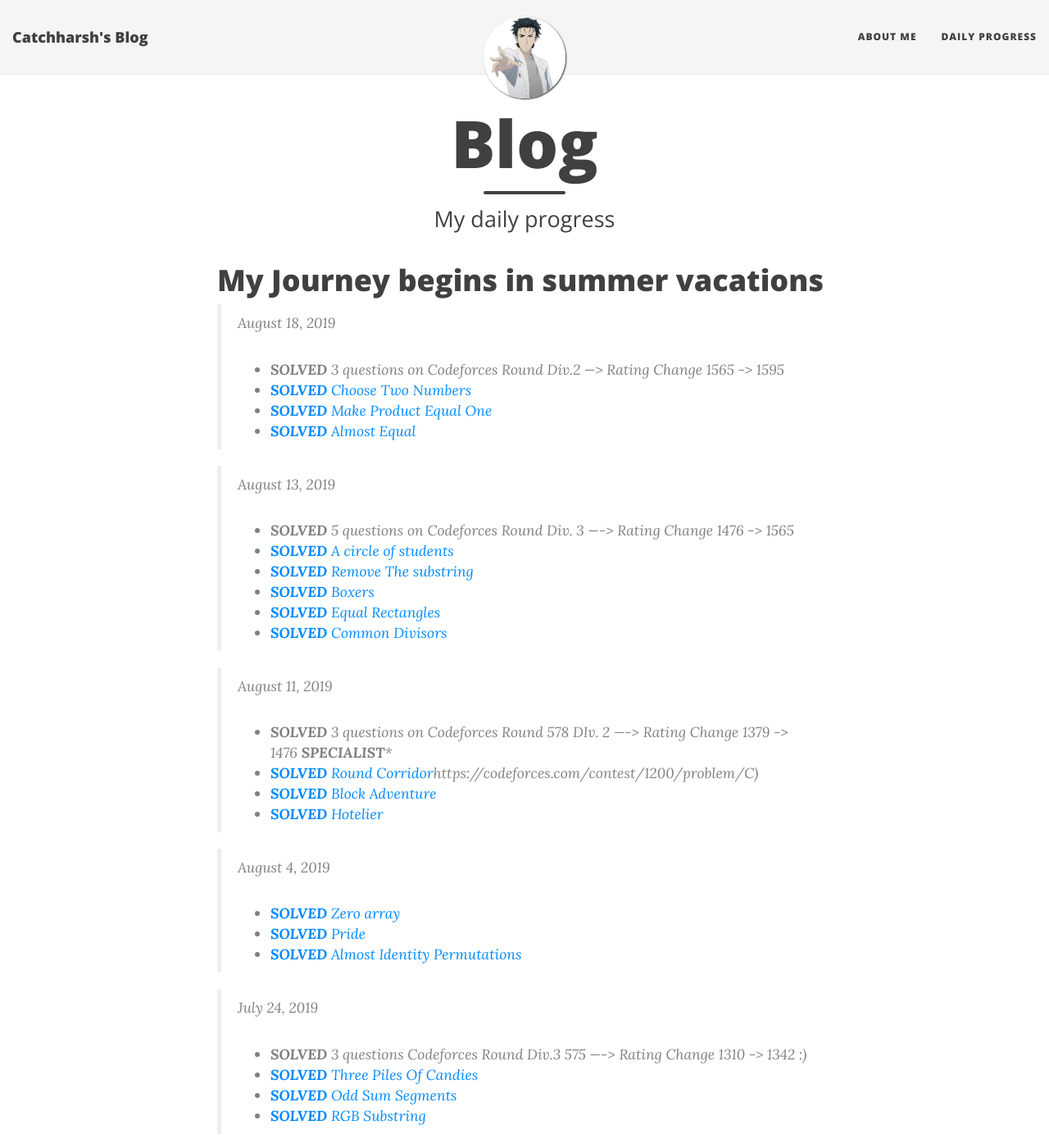
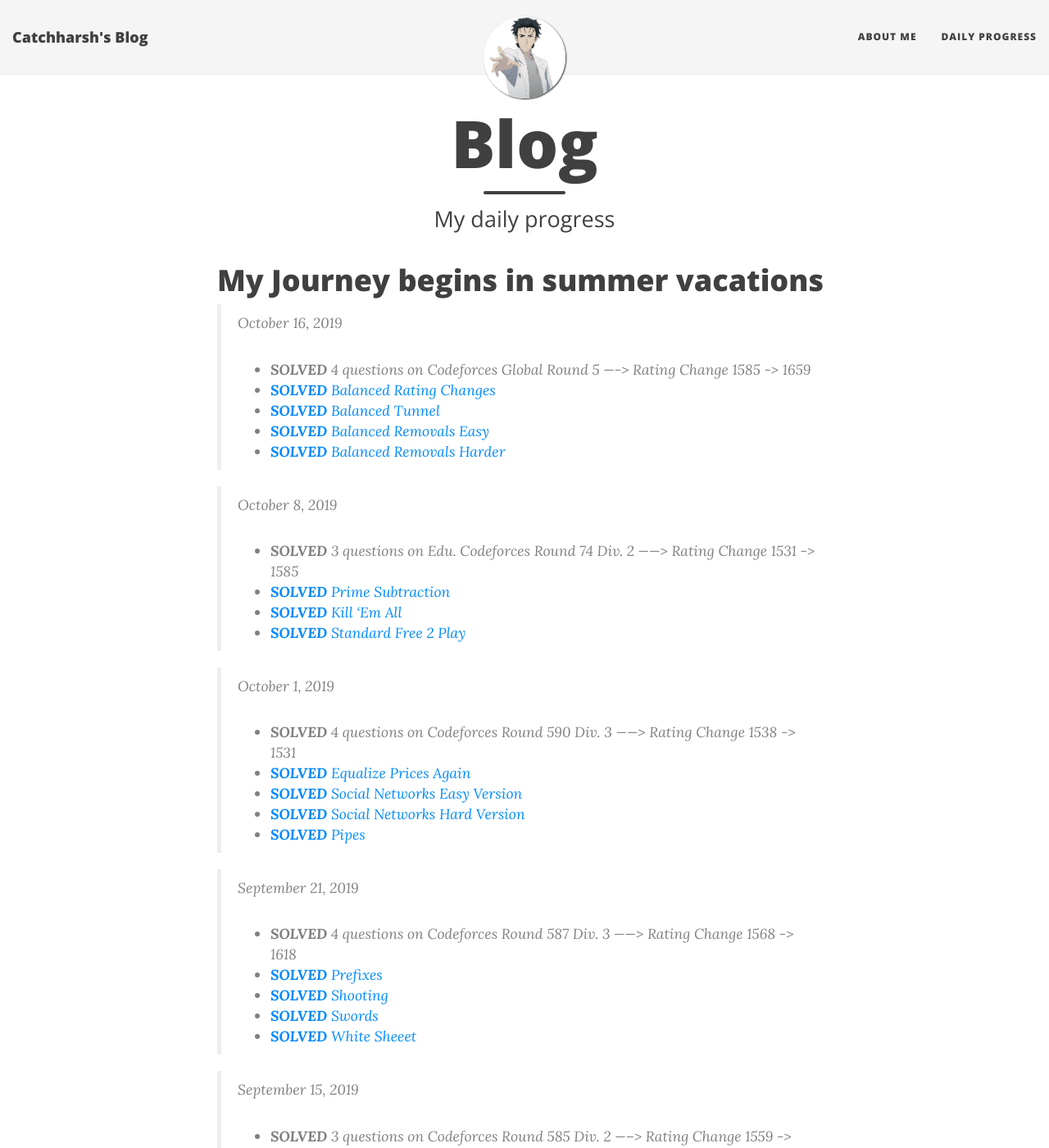
Before and after one commit to developer22-university/catchharsh.github.io, a Jekyll site: the page built from blog.md, in a window 1280 px wide and 1400 px high. Shown: the whole window at 82% size. Built offline with Jekyll 4.4.1, drawn with Linux system fonts in a browser that asks for light colours; nearby versions of some CDN libraries; some of the changed text lies outside the part shown.

Commit message:
Update blog.md

```diff
--- a/blog.md
+++ b/blog.md
@@ -4,6 +4,51 @@ title: Blog
 subtitle: My daily progress
 ---
 # My Journey begins in summer vacations
+
+>October 16, 2019
+ - **SOLVED** _4 questions on Codeforces Global Round 5 ----> Rating Change 1585 -> 1659_
+ - [**SOLVED**](http://codeforces.com/contest/1237/submission/62690981) [_Balanced Rating Changes_](http://codeforces.com/contest/1237/problem/A)
+ - [**SOLVED**](http://codeforces.com/contest/1237/submission/62696224) [_Balanced Tunnel_](http://codeforces.com/contest/1237/problem/B)
+ - [**SOLVED**](http://codeforces.com/contest/1237/submission/62717032) [_Balanced Removals Easy_](http://codeforces.com/contest/1237/problem/C1)
+ - [**SOLVED**](http://codeforces.com/contest/1237/submission/62717178) [_Balanced Removals Harder_](http://codeforces.com/contest/1237/problem/C2)
+
+>October 8, 2019
+ - **SOLVED** _3 questions on Edu. Codeforces Round 74 Div. 2  ------> Rating Change 1531 -> 1585_
+ - [**SOLVED**](http://codeforces.com/contest/1238/submission/62121143) [_Prime Subtraction_](http://codeforces.com/contest/1238/problem/A)
+ - [**SOLVED**](http://codeforces.com/contest/1238/submission/62130073) [_Kill 'Em All_](http://codeforces.com/contest/1238/problem/B)
+ - [**SOLVED**](http://codeforces.com/contest/1238/submission/62145874) [_Standard Free 2 Play_](http://codeforces.com/contest/1238/problem/C)
+
+>October 1, 2019
+ - **SOLVED** _4 questions on Codeforces Round 590 Div. 3 ------> Rating Change 1538 -> 1531_
+ - [**SOLVED**](http://codeforces.com/contest/1234/submission/61619664) [_Equalize Prices Again_](http://codeforces.com/contest/1234/problem/A)
+ - [**SOLVED**](http://codeforces.com/contest/1234/submission/61630023) [_Social Networks Easy Version_](http://codeforces.com/contest/1234/problem/B1)
+ - [**SOLVED**](http://codeforces.com/contest/1234/submission/61632228) [_Social Networks Hard Version_](http://codeforces.com/contest/1234/problem/B2)
+ - [**SOLVED**](http://codeforces.com/contest/1234/submission/61658130) [_Pipes_](http://codeforces.com/contest/1234/problem/C)
+
+>September 21, 2019
+ - **SOLVED** _4 questions on Codeforces Round 587 Div. 3 ------>  Rating Change 1568 -> 1618_
+ - [**SOLVED**](http://codeforces.com/contest/1216/submission/60966544) [_Prefixes_](http://codeforces.com/contest/1216/problem/A)
+ - [**SOLVED**](http://codeforces.com/contest/1216/submission/60969849) [_Shooting_](http://codeforces.com/contest/1216/problem/B)
+ - [**SOLVED**](http://codeforces.com/contest/1216/submission/60984642) [_Swords_](http://codeforces.com/contest/1216/problem/D)
+ - [**SOLVED**](http://codeforces.com/contest/1216/submission/60990177) [_White Sheeet_](http://codeforces.com/contest/1216/problem/C)
+
+>September 15, 2019
+ - **SOLVED** _3 questions on Codeforces Round 585 Div. 2 -----> Rating Change 1559 -> 1568_
+ - [**SOLVED**](http://codeforces.com/contest/1215/submission/60613247) [_Yellow Cards_](http://codeforces.com/contest/1215/problem/A)
+ - [**SOLVED**](http://codeforces.com/contest/1215/submission/60619314) [_The Number Of Products_](http://codeforces.com/contest/1215/problem/B)
+ - [**SOLVED**](http://codeforces.com/contest/1215/submission/60623700) [_Swap Letters_](http://codeforces.com/contest/1215/problem/C)
+
+>September 14, 2019
+ - **SOLVED** _3 questions on Codeforces Round 584 Div. 1+ Div.2 ------> Rating Change 1559 -> 1559_
+ - [**SOLVED**](http://codeforces.com/contest/1209/submission/60535128) [_Paint The numbers_](http://codeforces.com/contest/1209/problem/A)
+ - [**SOLVED**](http://codeforces.com/contest/1209/submission/60557855) [_Koala and the lights_](http://codeforces.com/contest/1209/problem/B)
+ - [**SOLVED**](http://codeforces.com/contest/1209/submission/60561800) [_Paint the digits_](http://codeforces.com/contest/1209/problem/C)
+
+>August 22, 2019
+ - **SOLVED** _3 questions on Codeforces Round Div. 2 -----> Rating Change 1595 -> 1619_
+ - [**SOLVED**](http://codeforces.com/contest/1207/submission/59277735) [_Two types of burgers_](http://codeforces.com/contest/1207/problem/A)
+ - [**SOLVED**](http://codeforces.com/contest/1207/submission/59281634) [_Square filling_](http://codeforces.com/contest/1207/problem/B)
+ -[**SOLVED**](http://codeforces.com/contest/1207/submission/59301576) [_Gas Pipeline_](http://codeforces.com/contest/1207/problem/C)
 
 >August 18, 2019
  - **SOLVED** _3 questions on Codeforces Round Div.2 ---> Rating Change 1565 -> 1595_
@@ -20,8 +65,8 @@ subtitle: My daily progress
  - [**SOLVED**](https://codeforces.com/contest/1203/submission/58721989) [_Common Divisors_](https://codeforces.com/contest/1203/problem/C)
 
  >August 11, 2019
-  - **SOLVED** _3 questions on Codeforces Round 578 DIv. 2 ----> Rating Change 1379 -> 1476 **SPECIALIST***_
-  - [**SOLVED**](https://codeforces.com/contest/1200/submission/58601483) [_Round Corridor_]()https://codeforces.com/contest/1200/problem/C)
+  - **SOLVED** _3 questions on Codeforces Round 578 DIv. 2 ----> Rating Change 1379 -> 1476 **SPECIALIST**_
+  - [**SOLVED**](https://codeforces.com/contest/1200/submission/58601483) [_Round Corridor_](https://codeforces.com/contest/1200/problem/C)
   - [**SOLVED**](https://codeforces.com/contest/1200/submission/58584353) [_Block Adventure_](https://codeforces.com/contest/1200/problem/B)
   - [**SOLVED**](https://codeforces.com/contest/1200/submission/58577822) [_Hotelier_](https://codeforces.com/contest/1200/problem/A)
 
```
